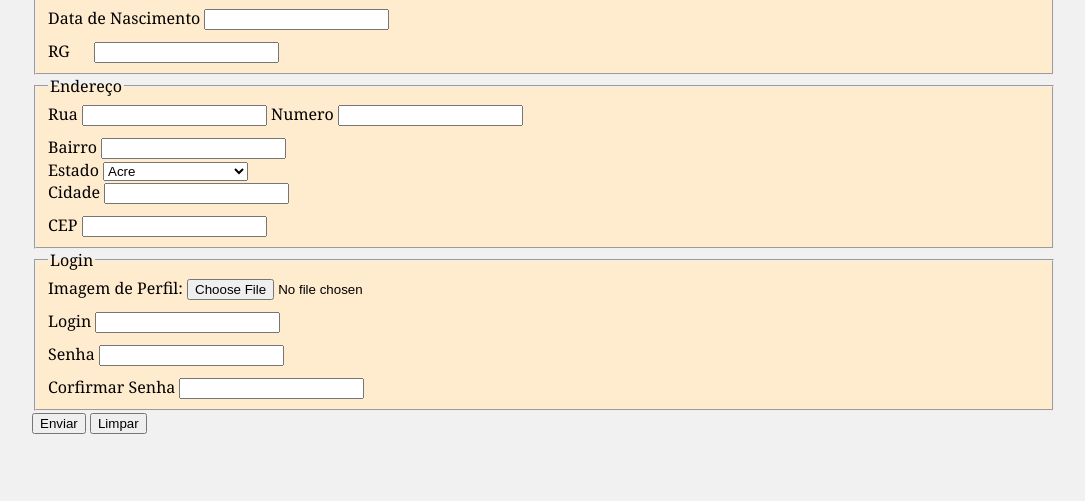
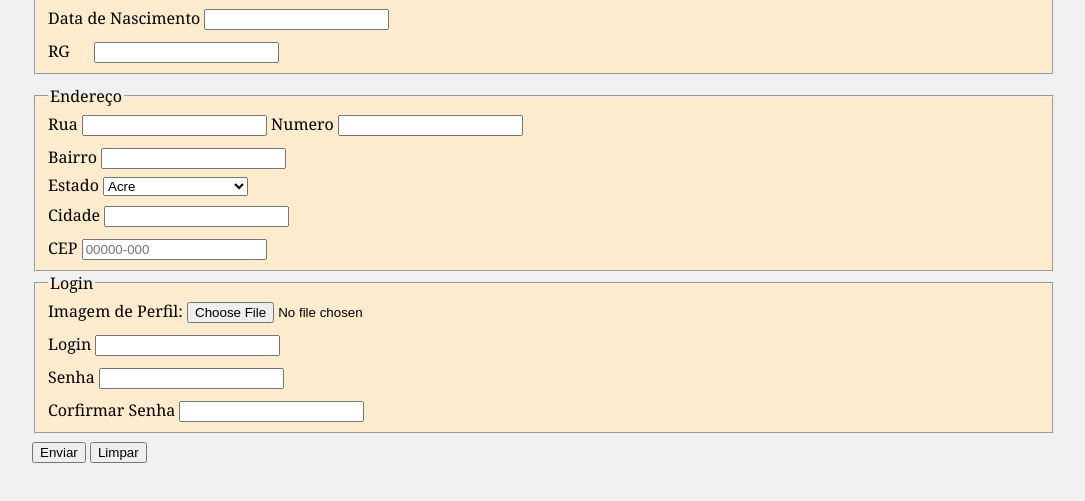
Before and after one commit to AnthonyCoura/Form, a plain HTML site: page index.html in a window 1280 px wide. Shown: the part 247-748 px from the top of the page, without its empty margins (96-1181 px from the left). Drawn offline with Linux system fonts and the light colour scheme.

Commit message:
formulário

```diff
--- a/index.html
+++ b/index.html
@@ -24,6 +24,7 @@
     </header>
 
     <div>
+        <div class="forms">
 
             <form action="">
 
@@ -56,6 +57,8 @@
                     </div>
 
                 </fieldset>
+        </div>
+
 
 
         <fieldset>
@@ -73,11 +76,15 @@
 
 
                 </div>
+                <div class="grid-container">
 
                     <div>
 
+
                         <label for="bairro">Bairro</label>
                         <input type="text" name="bairro">
+
+                    </div>
 
                 </div>
 
@@ -119,6 +126,7 @@
 
             </div>
 
+
             <div class="grid-container">
 
                 <div>
@@ -129,7 +137,7 @@
 
                 <div>
                     <label for="cep">CEP</label>
-                    <input type="text" name="cep">
+                    <input type="text" name="cep" placeholder="00000-000" pattern="\d{5}\-\d{3}" required>
 
                 </div>
             </div>
--- a/style.css
+++ b/style.css
@@ -18,3 +18,15 @@ fieldset
 {
 background-color: blanchedalmond;
 }
+.forms
+{
+margin-bottom: 10px;
+}
+
+select{
+    margin-top: 0.5rem;
+    margin-bottom: 0.5rem;
+}
+input[type="submit"]{
+    margin-top: 0.5rem
+}
```
Lines whose indentation alone changed are shown as unchanged.
